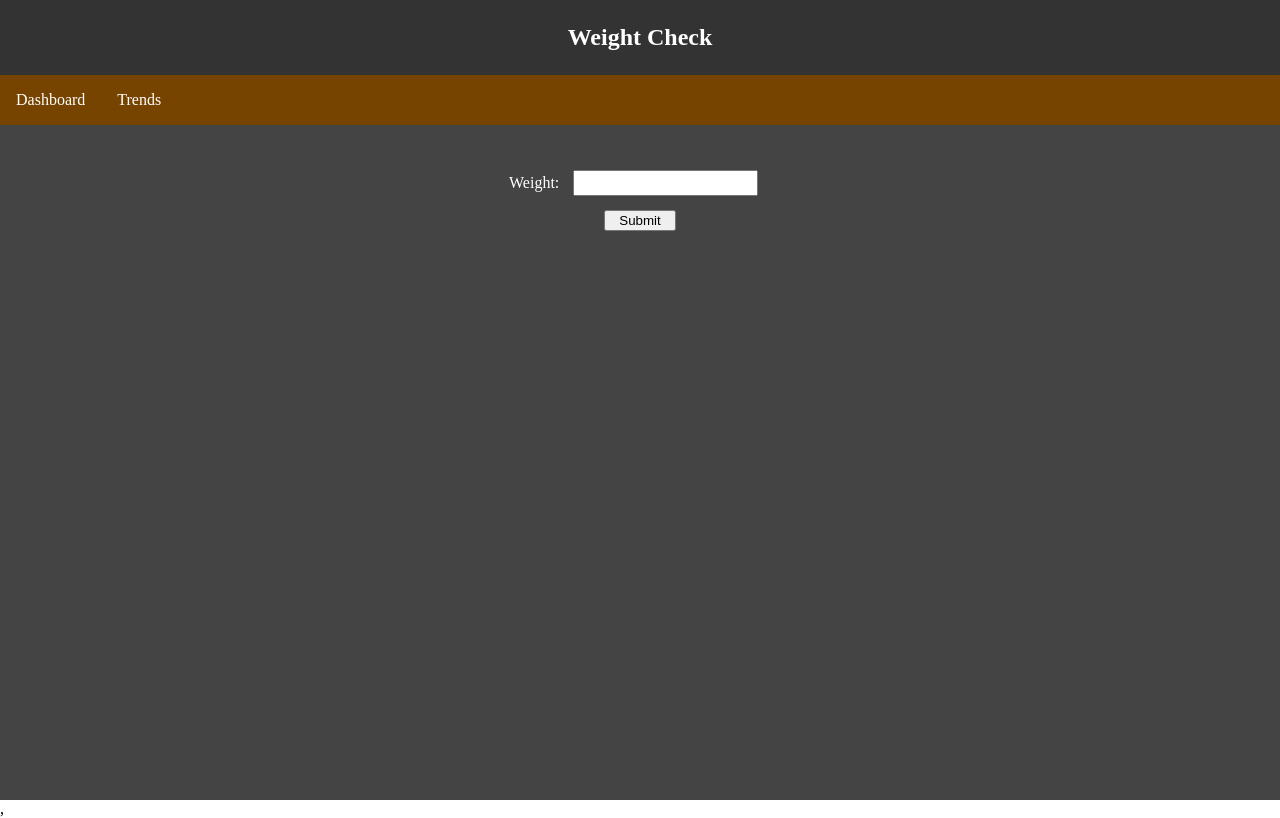
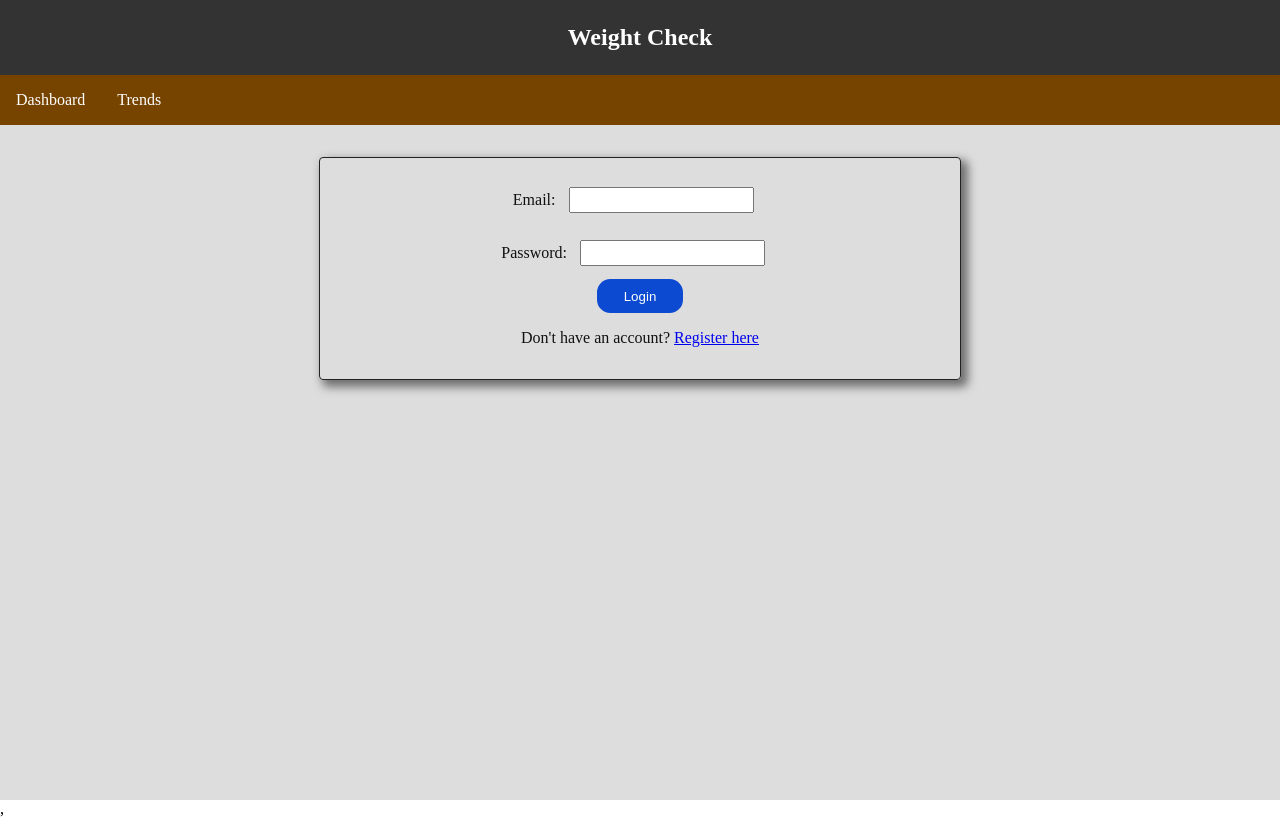
Before and after one commit to amanpreetchatha/Weight-Check, a React (Vite) app: page / in a window 1280 px wide. Built offline with nearby package versions, Linux system fonts and the light colour scheme.

Commit message:
adding login/register

```diff
--- a/package.json
+++ b/package.json
@@ -12,7 +12,8 @@
   "dependencies": {
     "@supabase/supabase-js": "^2.90.1",
     "react": "^19.2.0",
-    "react-dom": "^19.2.0"
+    "react-dom": "^19.2.0",
+    "react-router-dom": "^7.12.0"
   },
   "devDependencies": {
     "@eslint/js": "^9.39.1",
--- a/src/App.css
+++ b/src/App.css
@@ -8,7 +8,6 @@ body{
     margin: 0;
     display: flex;
     flex-direction: column;
-    background-color: #3f9;
     color: #fff;
     height: 100dvh;
 }
@@ -27,10 +26,13 @@ nav{
     display:flex;
 }
 main{
-    background-color: #444;
+    background-color: #ddd;
     order: 2;
     height: 100%;
     padding: 2em;
+    color: #111;
+    display: flex;
+    flex-direction: column;
 }
 @media screen and (min-width: 500px) {
     nav{
@@ -44,13 +46,33 @@ form{
     display: flex;
     flex-direction: column;
     align-items: center;
-
+    border: solid #222 1px;
+    border-radius: 0.25em;
+    box-shadow: 5px 5px 10px 2px rgba(0, 0, 0, 0.5);
+    padding: 1em;
+    width: max-content;
+    align-self: center;
+}
+@media screen and (min-width: 500px){
+    form{
+        width: 50%;
+    }
 }
 button{
     max-width: fit-content;
-    padding-left: 1em;
-    padding-right: 1em;
+    padding-left: 2em;
+    padding-right: 2em;
+    padding-top: 0.7em;
+    padding-bottom: 0.7em;
+    background-color: rgb(12, 74, 209);
+    border: 0;
+    border-radius: 1em;
+    color: #fff;
 }
+button:hover{
+    cursor:pointer;
+}
+
 input{
     margin: 1em;
     height: 1.5em;
--- a/src/App.tsx
+++ b/src/App.tsx
@@ -1,9 +1,12 @@
 
 import './App.css'
+import useUserContext from './context'
 import Dashboard from './dashboard'
+import Login from './login';
+import Register from './register';
 export const appName = "Weight Check"
 function App() {
-
+  const user=useUserContext();
 
   return (
     <div className="container">
@@ -11,9 +14,7 @@ function App() {
         {appName}
       </header>
       <main>
-        <Dashboard>
-
-        </Dashboard>
+        { user===undefined ? <Login /> : <Dashboard /> }
       </main>
       <nav>
         <li>Dashboard</li>
--- a/src/dashboard.tsx
+++ b/src/dashboard.tsx
@@ -10,7 +10,11 @@ function Dashboard(){
     function handleSubmit(event: React.FormEvent<HTMLFormElement>){
         event.preventDefault();
         {
-            insertIntoDb({enteredWeight: enteredWeight}, user);
+            insertIntoDb(
+              {
+                weight: enteredWeight,
+                user_id: user?.id
+              }, user);
 
 
         }
--- a/src/db-operations.tsx
+++ b/src/db-operations.tsx
@@ -1,14 +1,21 @@
 import { User } from "@supabase/supabase-js";
 import useUserContext from "./context";
+import supabase from "../utils/supabase";
 
 
 export function DbOperations(){
 
 
 }
-export function insertIntoDb(data: {}, user: User | undefined ){
+export async function insertIntoDb(receivedData: {}, user: User | undefined ){
+  try{
 
-  console.log("received data=",data);
-  console.log("user=", user);
+    const {data} = await supabase.from('metrics').insert(receivedData).single();
+    if(data){
+      console.log("inserted into db", data);
+    }
+  }catch(e){
+    console.log(e);
+  }
 
 }
--- /dev/null
+++ b/src/login.tsx
@@ -0,0 +1,35 @@
+import { useState } from "react";
+import supabase from "../utils/supabase";
+
+export default function Login(){
+    const [email, setEmail] = useState("");
+    const [password, setPassword] = useState("");
+
+
+    async function signInWithEmail() {
+      const { data,error } = await supabase.auth.signInWithPassword({
+          email,
+          password,
+        });
+
+        if (error)
+            console.log(error.message);
+
+            //route back to app.tsx
+    }
+    return (
+        <form>
+            <label>
+                Email:
+                <input type="email" value={email} onChange={(e)=>setEmail(e.target.value)}/>
+            </label>
+            <label>
+                Password:
+                <input type="password" value={password} onChange={(e)=>setPassword(e.target.value)}/>
+            </label>
+            <button>Login</button>
+            <p>Don't have an account? <a href="/">Register here</a></p>
+        </form>
+    )
+
+}
--- /dev/null
+++ b/src/register.tsx
@@ -0,0 +1,35 @@
+import { useState } from "react";
+import supabase from "../utils/supabase";
+
+export default function Register(){
+    const [email, setEmail] = useState("");
+    const [password, setPassword] = useState("");
+    const [fullName, setFullName] = useState("");
+
+    async function signUpWithEmail() {
+      const { data,error } = await supabase.auth.signUp({
+          email,
+          password,
+          options: { data: { full_name: fullName } },   //send data here
+        });
+
+        if (error) console.log(error.message);
+
+        //process next step after successful registeration
+
+    }
+    return (
+        <form>
+            <label>
+                Email:
+                <input type="email" value={email} onChange={(e)=>setEmail(e.target.value)}/>
+            </label>
+            <label>
+                Password:
+                <input type="password" value={password} onChange={(e)=>setPassword(e.target.value)}/>
+            </label>
+            <button>Register</button>
+        </form>
+    )
+
+}
```
Also changed, not shown: 1 other file (tests, documents, lock files or other folders).
